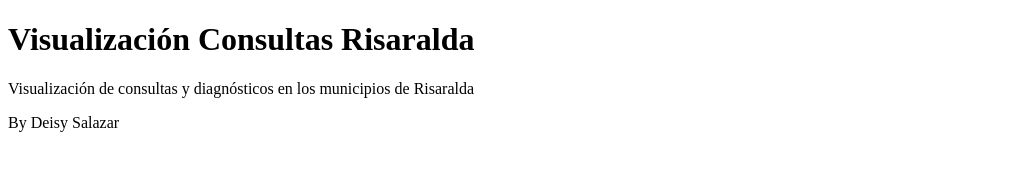
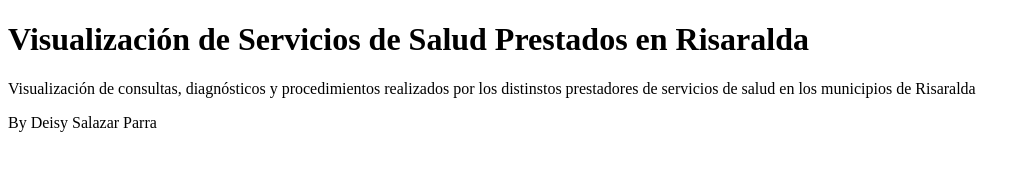
Before and after one commit to DeisySalazar22/visualizacion-consultas-risaralda, a plain HTML site: page index.html in a window 1280 px wide. Shown: the whole page, without its empty margins (0-1031 px from the left). Drawn offline with Linux system fonts and the light colour scheme.

Commit message:
Ajustes ReadMe

```diff
--- a/index.html
+++ b/index.html
@@ -6,11 +6,11 @@
 </head>
 <body>
 
-  <h1>Visualización Consultas Risaralda</h1>
-  <p>Visualización de consultas y diagnósticos en los municipios de Risaralda</p>
+  <h1>Visualización de Servicios de Salud Prestados en Risaralda</h1>
+  <p>Visualización de consultas, diagnósticos y procedimientos realizados por los distinstos prestadores de servicios de salud en los municipios de Risaralda</p>
 
   <div class='tableauPlaceholder' id='viz1535346653850' style='position: relative'><noscript><a href='#'><img alt='Historia 1 ' src='https:&#47;&#47;public.tableau.com&#47;static&#47;images&#47;TW&#47;TW55R2B5Z&#47;1_rss.png' style='border: none' /></a></noscript><object class='tableauViz'  style='display:none;'><param name='host_url' value='https%3A%2F%2Fpublic.tableau.com%2F' /> <param name='embed_code_version' value='3' /> <param name='path' value='shared&#47;TW55R2B5Z' /> <param name='toolbar' value='yes' /><param name='static_image' value='https:&#47;&#47;public.tableau.com&#47;static&#47;images&#47;TW&#47;TW55R2B5Z&#47;1.png' /> <param name='animate_transition' value='yes' /><param name='display_static_image' value='yes' /><param name='display_spinner' value='yes' /><param name='display_overlay' value='yes' /><param name='display_count' value='yes' /><param name='filter' value='publish=yes' /></object></div>                <script type='text/javascript'>                    var divElement = document.getElementById('viz1535346653850');                    var vizElement = divElement.getElementsByTagName('object')[0];                    vizElement.style.width='1016px';vizElement.style.height='991px';                    var scriptElement = document.createElement('script');                    scriptElement.src = 'https://public.tableau.com/javascripts/api/viz_v1.js';                    vizElement.parentNode.insertBefore(scriptElement, vizElement);                </script>
 
-  <p>By Deisy Salazar</p>
+  <p>By Deisy Salazar Parra</p>
 </body>
 </html>
```
Also changed, not shown: 1 other file.
